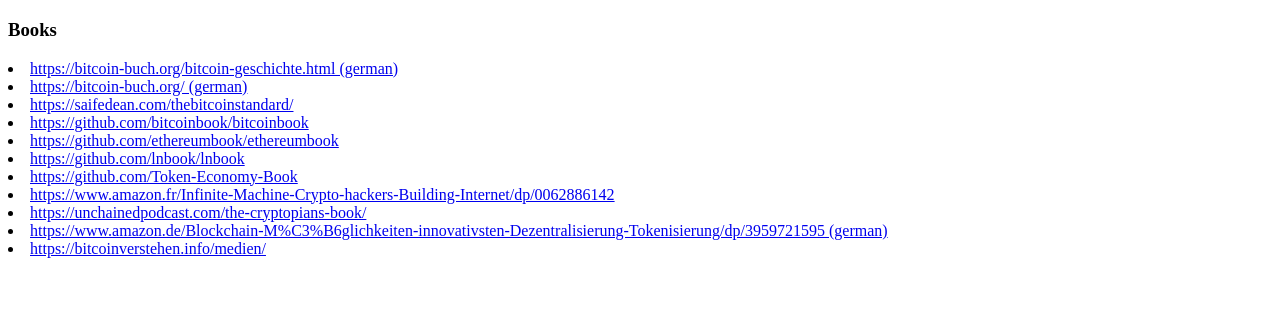
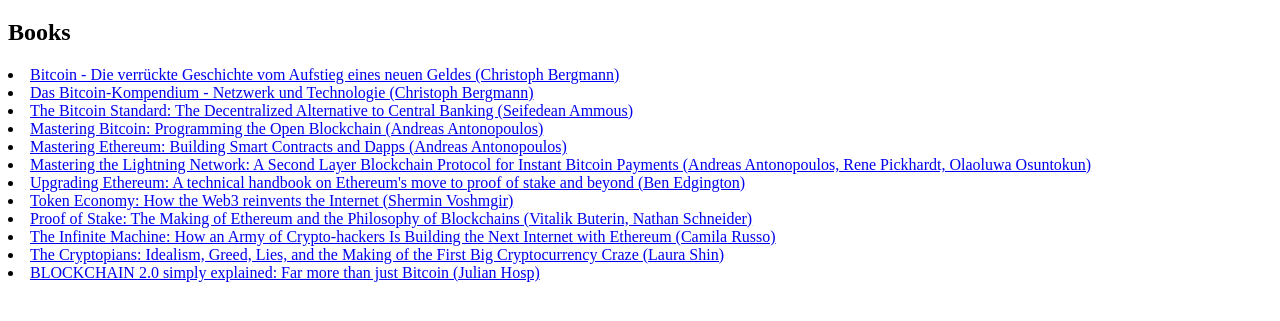
Before and after one commit to JanetMo/web3-resources.xyz, a plain HTML site: page index.html in a window 1280 px wide. Shown: the part 61-382 px from the top of the page. Drawn offline with Linux system fonts and the light colour scheme.

Commit message:
add description

```diff
--- a/index.html
+++ b/index.html
@@ -5,22 +5,25 @@
     <meta http-equiv="X-UA-Compatible" content="IE=edge">
     <meta name="viewport" content="width=device-width, initial-scale=1.0">
     <title>web3-resources</title>
+    <link rel="stylesheet" href="style.css">
 </head>
 <body>
     <h1>Web3 resources - learn how to navigate web3</h1>
     <div class="books">
-    <h3>Books</h3>
-    <li><a href=https://bitcoin-buch.org/bitcoin-geschichte.html>https://bitcoin-buch.org/bitcoin-geschichte.html (german)</a></li>
-    <li><a href=https://bitcoin-buch.org>https://bitcoin-buch.org/ (german)</a></li>
-    <li><a href=https://saifedean.com/thebitcoinstandard>https://saifedean.com/thebitcoinstandard/</a></li>
-    <li><a href=https://github.com/bitcoinbook/bitcoinbook>https://github.com/bitcoinbook/bitcoinbook</a></li>
-    <li><a href=https://github.com/ethereumbook/ethereumbook>https://github.com/ethereumbook/ethereumbook</a></li>
-    <li><a href=https://github.com/lnbook/lnbook>https://github.com/lnbook/lnbook</a></li>
-    <li><a href=https://github.com/Token-Economy-Book>https://github.com/Token-Economy-Book</a></li>
-    <li><a href=https://www.amazon.fr/Infinite-Machine-Crypto-hackers-Building-Internet/dp/0062886142>https://www.amazon.fr/Infinite-Machine-Crypto-hackers-Building-Internet/dp/0062886142</a></li>
-    <li><a href=https://unchainedpodcast.com/the-cryptopians-book>https://unchainedpodcast.com/the-cryptopians-book/</a></li>
-    <li><a href=https://www.amazon.de/Blockchain-M%C3%B6glichkeiten-innovativsten-Dezentralisierung-Tokenisierung/dp/3959721595>https://www.amazon.de/Blockchain-M%C3%B6glichkeiten-innovativsten-Dezentralisierung-Tokenisierung/dp/3959721595 (german)</a></li>
-    <li><a href=https://bitcoinverstehen.info/medien>https://bitcoinverstehen.info/medien/</a></li>
+    <h2>Books</h2>
+    <li><a href=https://bitcoin-buch.org/bitcoin-geschichte.html>Bitcoin - Die verrückte Geschichte vom Aufstieg eines neuen Geldes (Christoph Bergmann) </a></li>
+    <li><a href=https://bitcoin-buch.org>Das Bitcoin-Kompendium - Netzwerk und Technologie (Christoph Bergmann)</a></li>
+    <li><a href=https://saifedean.com/thebitcoinstandard>The Bitcoin Standard: The Decentralized Alternative to Central Banking (Seifedean Ammous)</a></li>
+    <li><a href=https://github.com/bitcoinbook/bitcoinbook>Mastering Bitcoin: Programming the Open Blockchain (Andreas Antonopoulos) </a></li>
+    <li><a href=https://github.com/ethereumbook/ethereumbook>Mastering Ethereum: Building Smart Contracts and Dapps (Andreas Antonopoulos)</a></li>
+    <li><a href=https://github.com/lnbook/lnbook>Mastering the Lightning Network: A Second Layer Blockchain Protocol for Instant Bitcoin Payments (Andreas Antonopoulos, Rene Pickhardt, Olaoluwa Osuntokun)</a></li>
+    <li><a href=https://github.com/benjaminion/upgrading-ethereum-book>Upgrading Ethereum: A technical handbook on Ethereum's move to proof of stake and beyond (Ben Edgington) </a> </li>
+    <li><a href=https://github.com/Token-Economy-Book>Token Economy: How the Web3 reinvents the Internet (Shermin Voshmgir) </a></li>
+    <li><a href=https://www.amazon.com/Proof-Stake-Ethereum-Philosophy-Blockchains/dp/164421248X> Proof of Stake: The Making of Ethereum and the Philosophy of Blockchains (Vitalik Buterin, Nathan Schneider) </a></li>
+    <li><a href=https://www.amazon.fr/Infinite-Machine-Crypto-hackers-Building-Internet/dp/0062886142>The Infinite Machine: How an Army of Crypto-hackers Is Building the Next Internet with Ethereum (Camila Russo) </a></li>
+    <li><a href=https://unchainedpodcast.com/the-cryptopians-book>The Cryptopians: Idealism, Greed, Lies, and the Making of the First Big Cryptocurrency Craze (Laura Shin) </a></li>
+    <li><a href=https://www.amazon.com/BLOCKCHAIN-2-0-simply-explained-Bitcoin/dp/1798916983>BLOCKCHAIN 2.0 simply explained: Far more than just Bitcoin (Julian Hosp) </a></li>
+
 </div>
 </body>
 </html>
```
